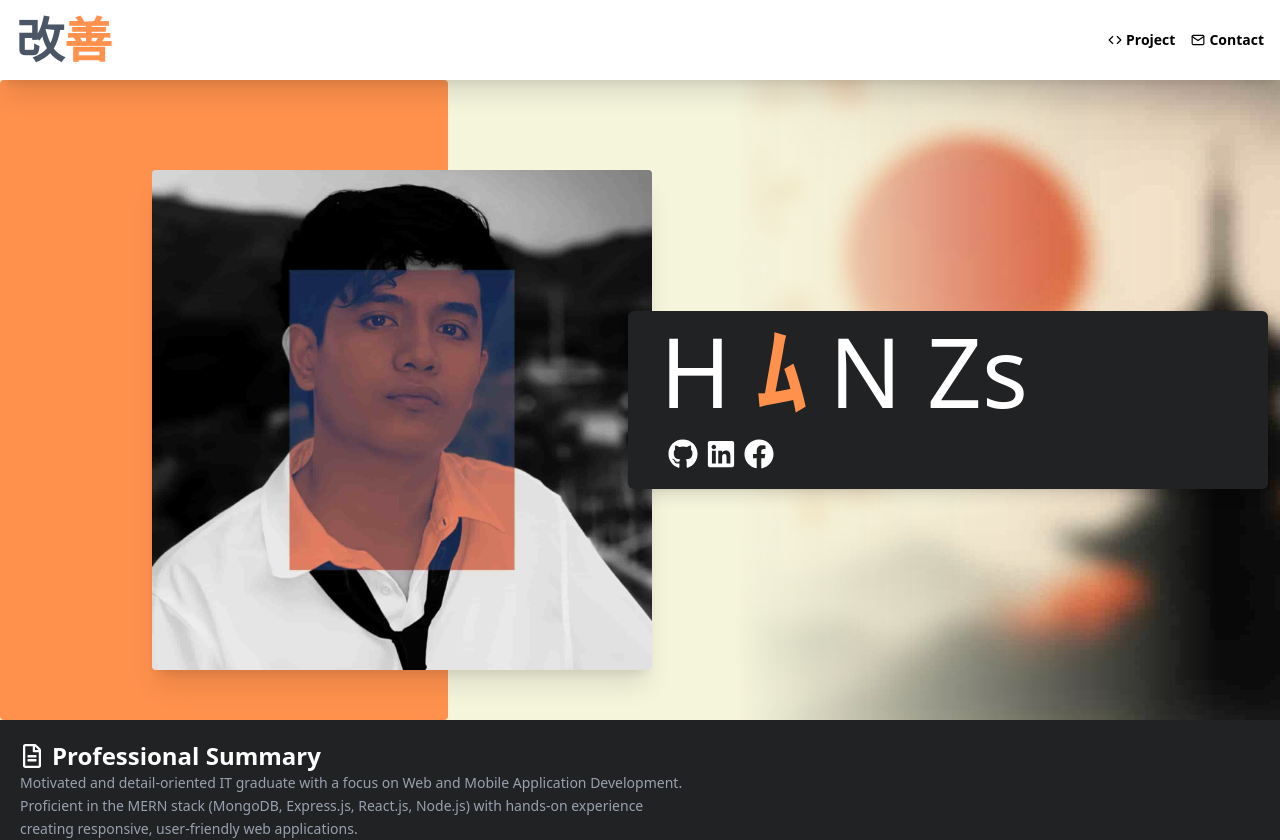
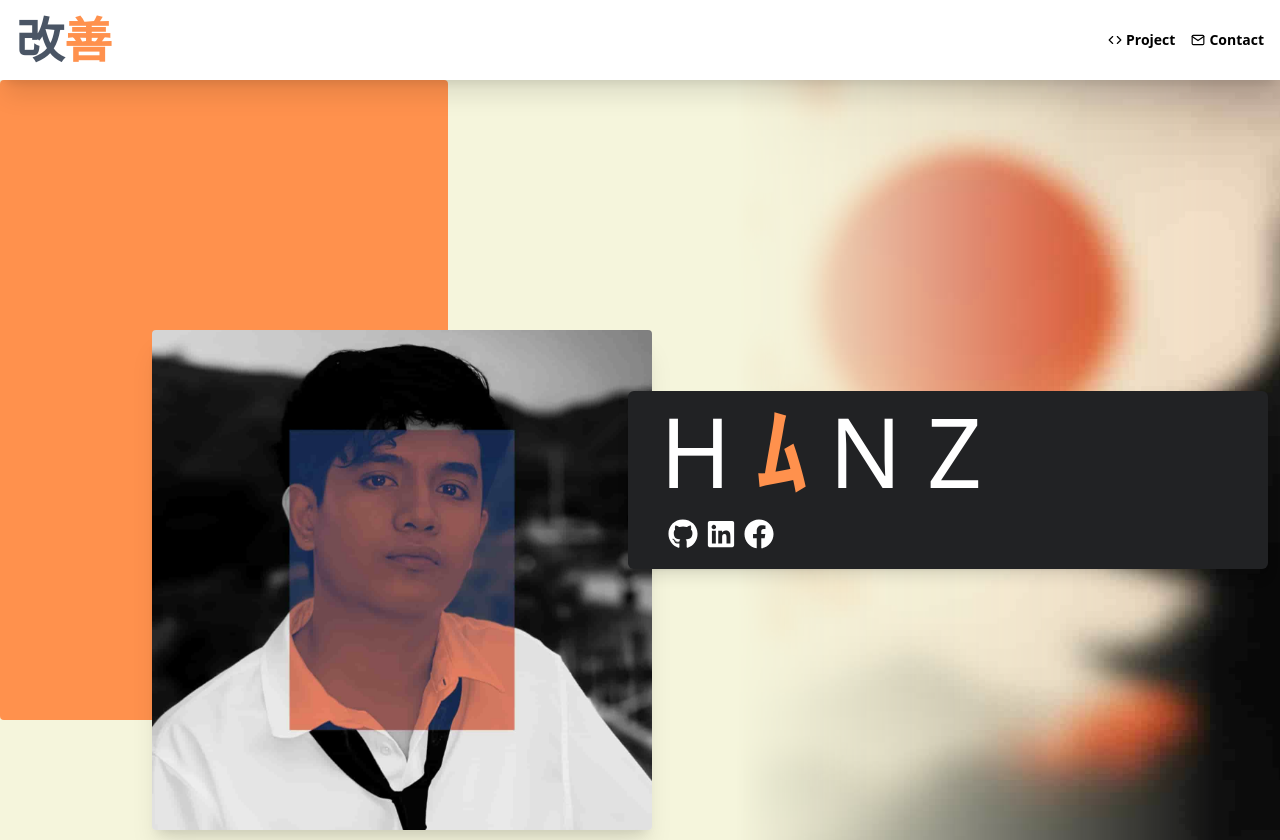
Before and after one commit to mz0018/mz-portfolio-25, a React (Vite) app: page / in a window 1280 px wide. Shown: the top 840 px of the page. Built offline with nearby package versions, Linux system fonts and the light colour scheme.

Commit message:
final(1)

```diff
--- a/src/components/Content.jsx
+++ b/src/components/Content.jsx
@@ -32,12 +32,9 @@
   <div id="home" className="bg-[#F5F5DC] grid grid-cols-1 lg:grid-cols-2">
 
     {/* Left */}
-    {/* <div
-    className="relative min-h-[600px]"
-    > */}
-      <div className="relative h-[80vh]">
-      <div className="bg-[#ff914d] h-[80vh] rounded mr-[30%]" />
 
+      <div className="relative sm:h-[100vh]">
+      <div className="bg-[#ff914d] h-[60vh] sm:h-[70vh] lg:h-[80vh] rounded mr-[30%]" />
       <motion.img
         src="./img/3.jpg"
         alt="me"
@@ -67,7 +64,7 @@
       }}
       >
         <p className="text-6xl md:text-8xl m-3 truncate">
-          H <span className="font-bold text-[#ff914d]">ﾑ</span> N Zs
+          H <span className="font-bold text-[#ff914d]">ﾑ</span> N Z
         </p>
         <ul className="flex gap-2 m-5">
           {platform.map(({ label, icon, url }) => (
```
